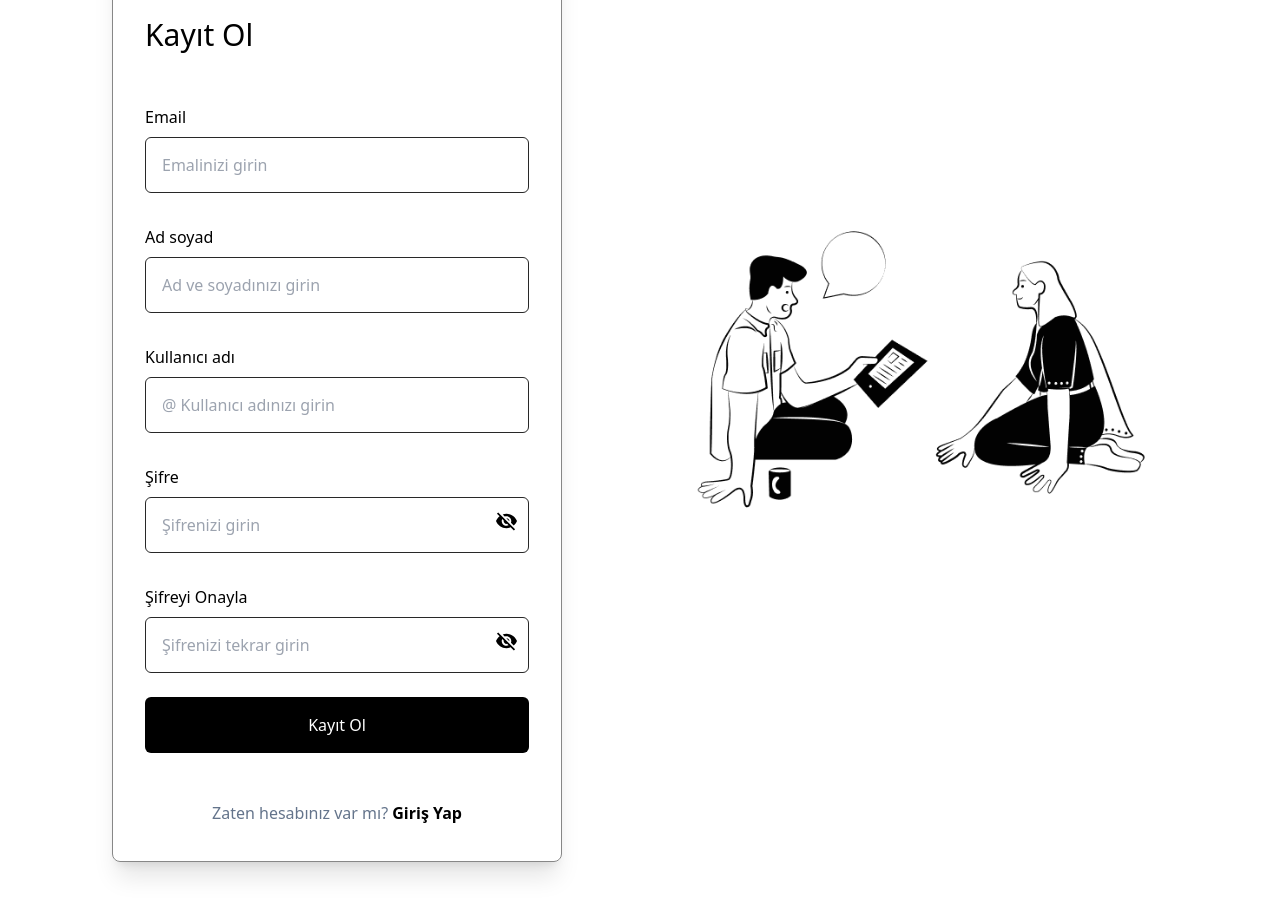
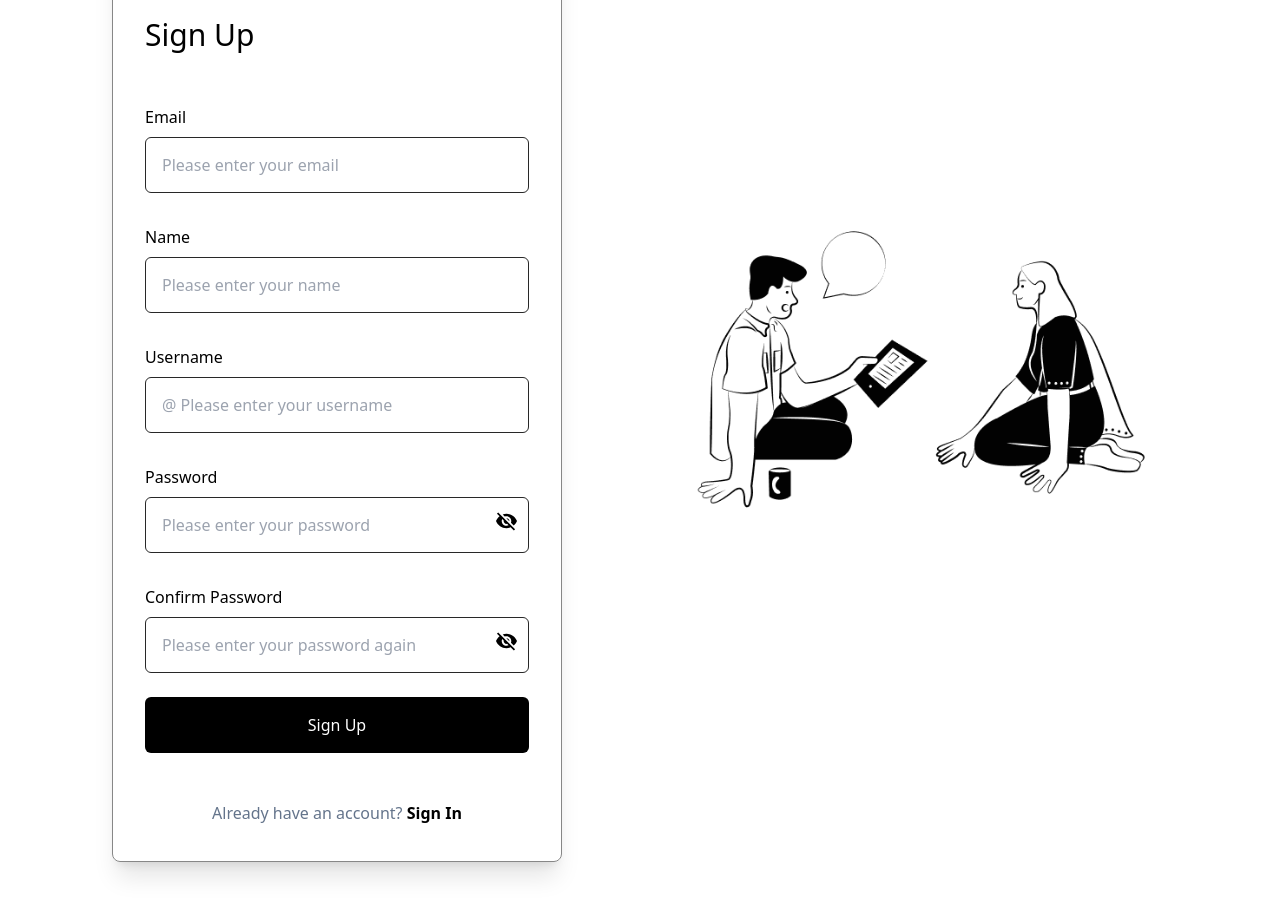
Before and after one commit to iremumut/Olta, a React (Create React App) app in the folder client/: page /signup in a window 1280 px wide. Shown: the part 300-1216 px from the top of the page. Built offline with nearby package versions, Linux system fonts and the light colour scheme.

Commit message:
changed the laguage

```diff
--- a/client/src/components/SignInForm.js
+++ b/client/src/components/SignInForm.js
@@ -6,30 +6,30 @@ import PrimaryButton from "./PrimaryButton";
 const SignInForm = () => {
   return (
     <div className="px-8 py-9 flex flex-col mx-2 sm:mx-16 my-20 lg:mx-0 font-sans border border-[#878787] border-[0.5px] rounded-lg shadow-xl">
-      <p className="font-light text-2xl py-9">Hoş Geldiniz!</p>
-      <p className="signin pb-8 font-medium text-3xl">Giriş Yap</p>
+      <p className="font-light text-2xl py-9">Welcome!</p>
+      <p className="signin pb-8 font-medium text-3xl">Sign In</p>
       <form>
         <FormInputLabel
-          inputId={"name"}
-          inputType={"text"}
-          label=" Kullanıcı adı"
-          placeholder="Kullanıcı adınızı girin"
+          inputId={"email"}
+          inputType={"email"}
+          label=" Email"
+          placeholder="Please enter your email"
         />
         <FormInputLabel
           inputId={"password"}
           inputType={"password"}
-          label="Şifre"
-          placeholder="Şifrenizi girin"
+          label="Password"
+          placeholder="Please enter your password"
         />
 
         <div className="flex flex-row justify-between pb-9">
           <div className="flex align-center">
             <input type="checkbox" className="w-4 h-4"/>
-            <p className="inline px-2 text-xs text-slate-500">Beni hatırla</p>
+            <p className="inline px-2 text-xs text-slate-500">Remember me</p>
           </div>
           <Link to="/">
           <p className="text-xs text-slate-500">
-            Şifremi unuttum
+            Forgot password
           </p>
           </Link>
         </div>
@@ -37,8 +37,8 @@ const SignInForm = () => {
         <PrimaryButton text="Giriş Yap" witdh="w-full"/>
 
         <p className="text-center mt-9 text-slate-500 text-base" >
-          Hesabın yok mu?
-          <Link to={"/signup"} className="text-black font-bold"> Kayıt Ol</Link>
+          Do not have an account?
+          <Link to={"/signup"} className="text-black font-bold"> Sign Up</Link>
         </p>
       </form>
     </div>
--- a/client/src/components/SignUpForm.js
+++ b/client/src/components/SignUpForm.js
@@ -7,45 +7,45 @@ import PrimaryButton from './PrimaryButton';
 function SignUpForm() {
     return (
     <div className="px-8 py-9 flex flex-col mx-2 sm:mx-16 my-20 lg:mx-0 font-sans border border-[#878787] border-[0.5px] rounded-lg shadow-xl">
-      <p className="font-light text-2xl py-9">Hoş Geldiniz!</p>
-      <p className="signin pb-8 font-medium text-3xl">Kayıt Ol</p>
+      <p className="font-light text-2xl py-9">Welcome!</p>
+      <p className="signin pb-8 font-medium text-3xl">Sign Up</p>
       <form>
           <FormInputLabel
           inputId={"email"}
           inputType={"email"}
           label="Email"
-          placeholder="Emalinizi girin"
+          placeholder="Please enter your email"
         />
         <FormInputLabel
           inputId={"name"}
           inputType={"text"}
-          label="Ad soyad"
-          placeholder="Ad ve soyadınızı girin"
+          label="Name"
+          placeholder="Please enter your name"
         />
         <FormInputLabel
           inputId={"username"}
           inputType={"text"}
-          label="Kullanıcı adı"
-          placeholder="@ Kullanıcı adınızı girin"
+          label="Username"
+          placeholder="@ Please enter your username"
         />
         <FormInputLabel
           inputId={"password"}
           inputType={"password"}
-          label="Şifre"
-          placeholder="Şifrenizi girin"
+          label="Password"
+          placeholder="Please enter your password"
         />
         <FormInputLabel
           inputId={"passwordConfirm"}
           inputType={"password"}
-          label="Şifreyi Onayla"
-          placeholder="Şifrenizi tekrar girin"
+          label="Confirm Password"
+          placeholder="Please enter your password again"
         />
 
-        <PrimaryButton text="Kayıt Ol" witdh="w-full"/>
+        <PrimaryButton text="Sign Up" witdh="w-full"/>
 
         <p className="text-center mt-9 text-slate-500 text-base" >
-          Zaten hesabınız var mı?
-          <Link to={"/signin"} className="text-black font-bold"> Giriş Yap</Link>
+          Already have an account?
+          <Link to={"/signin"} className="text-black font-bold"> Sign In</Link>
         </p>
       </form>
     </div>
```
